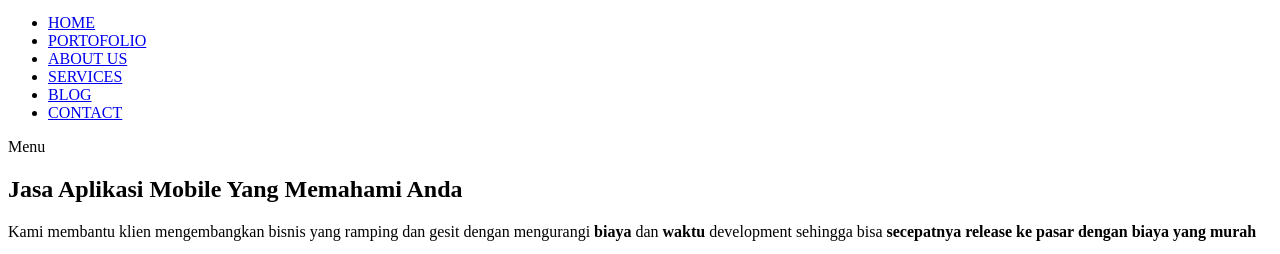
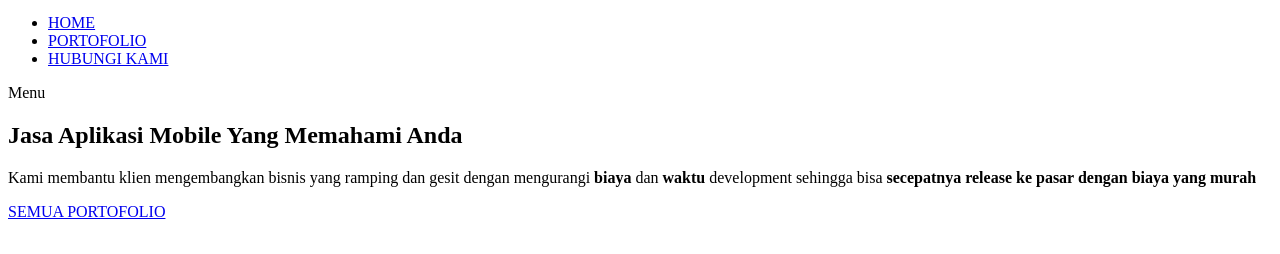
Before and after one commit to yudaprama/archieve.yudaprama.github.io, a Gatsby site: page / in a window 1280 px wide. Shown: the part 39-293 px from the top of the page. Built offline with nearby package versions, Linux system fonts and the light colour scheme; Gatsby itself is replaced by a stand-in of ours.

Commit message:
REMOVE BLOG ETC FROM HEADER

```diff
--- a/src/components/header.js
+++ b/src/components/header.js
@@ -15,10 +15,7 @@
             <ul className="nav">
               <li><Link to="/">HOME</Link></li>
               <li><Link to="/works">PORTOFOLIO</Link></li>
-              <li><Link to="orange-about-us.html">ABOUT US</Link></li>
-              <li><Link to="orange-services.html">SERVICES</Link></li>
-              <li><Link to="orange-blog.html">BLOG</Link></li>
-              <li><Link to="orange-contact.html" className="btn-nav-line">CONTACT</Link></li>
+              <li><Link to="orange-contact.html" className="btn-nav-line">HUBUNGI KAMI</Link></li>
             </ul>
             <a className='menu-trigger'>
               <span>Menu</span>
```
